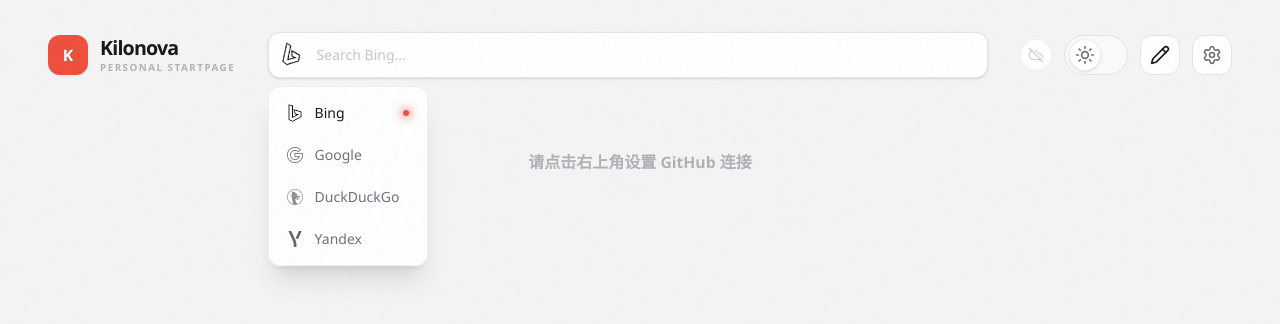
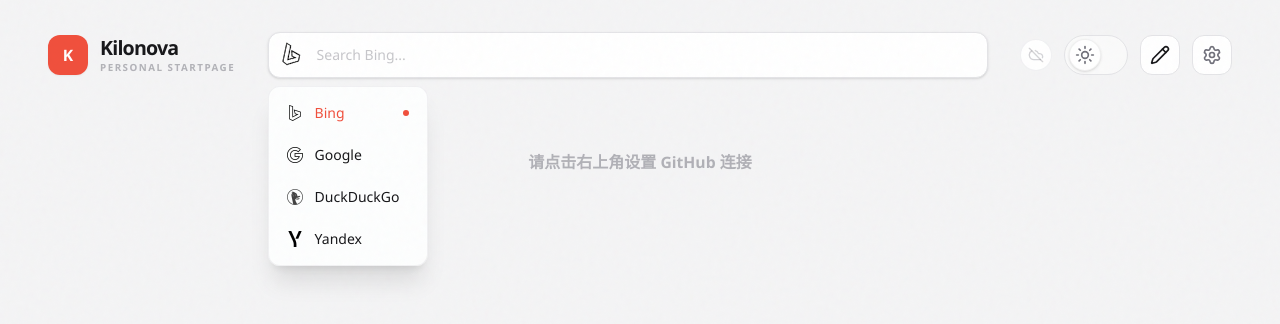
Before and after one commit to kyroli/kyroli.github.io, a Svelte app: page / in a window 1280 px wide. Both pictures are taken after a click on the button 291 px from the left and 55 px from the top of the page. Shown: the top 324 px of the page. Built offline with nearby package versions, Linux system fonts and the light colour scheme.

Commit message:
去除光晕

```diff
--- a/src/components/business/Header.svelte
+++ b/src/components/business/Header.svelte
@@ -187,27 +187,19 @@
           {#each Object.values(SEARCH_ENGINES) as engine}
             <button
               onclick={() => switchEngine(engine.id)}
-              class="group/item flex items-center gap-3 px-3 py-2.5 rounded-lg text-sm font-medium transition-all w-full text-left relative overflow-hidden
-              {currentEngineId === engine.id
-                ? 'text-text'
-                : 'text-text-dim hover:text-primary hover:bg-primary/5'}"
+              class="flex items-center gap-3 px-3 py-2.5 rounded-lg text-sm font-medium transition-colors w-full text-left
+              {currentEngineId === engine.id ? 'text-primary' : 'text-text hover:bg-bg hover:text-primary'}"
             >
               <img
                 src={engine.icon}
                 alt={engine.name}
-                class="w-4 h-4 object-contain transition-all duration-300 relative z-10
-                {currentEngineId !== engine.id
-                  ? 'opacity-60 grayscale group-hover/item:grayscale-0 group-hover/item:opacity-100'
-                  : 'opacity-100 scale-110'}
-                {appState.isDark ? 'invert' : ''}"
+                class="w-4 h-4 object-contain {appState.isDark ? 'invert' : ''}"
               />
 
-              <span class="relative z-10 flex-1">{engine.name}</span>
+              <span class="flex-1">{engine.name}</span>
 
               {#if currentEngineId === engine.id}
-                <div class="relative z-10 flex items-center justify-center animate-fade">
-                  <div class="w-1.5 h-1.5 rounded-full bg-primary shadow-[0_0_10px_1px_var(--color-primary)]"></div>
-                </div>
+                <div class="w-1.5 h-1.5 rounded-full bg-primary animate-fade"></div>
               {/if}
             </button>
           {/each}
```
